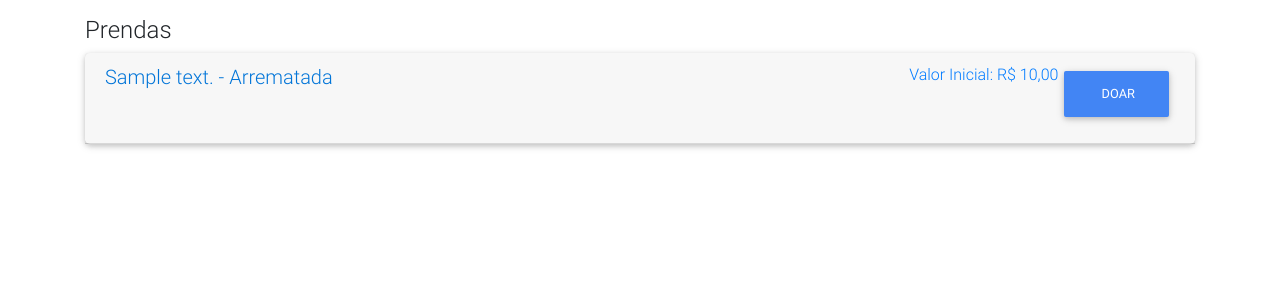
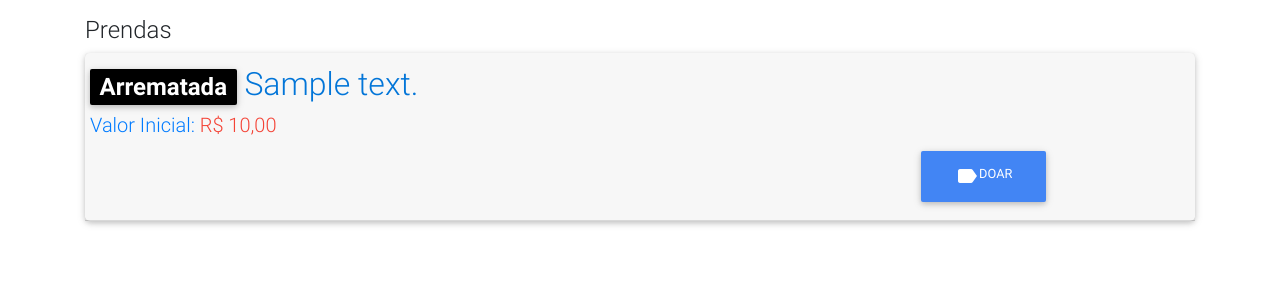
Before and after one commit to allanlucio/simple-public-sale, a Django app: page /gerenciar/evento/1 in a window 1280 px wide. Shown: the part 128-428 px from the top of the page. Run offline with Django 3.2, Linux system fonts and the light colour scheme; tables that the repository leaves empty hold one stand-in row (Sample ...); some libraries are stand-ins or nearby versions.

Commit message:
resolved #111

```diff
--- a/simple_public_sale/core/models.py
+++ b/simple_public_sale/core/models.py
@@ -95,6 +95,10 @@ class Prenda(models.Model):
             return movimentos.order_by('-valor').first().arrematador
 
         return None
+
+    def is_doada(self):
+        return Prenda.objects.filter(parent=self).count()
+
     def get_movimento_arremate(self):
         if self.arrematada:
 
@@ -196,4 +200,6 @@ def pre_save_prenda(sender,instance, **kwargs):
         raise ValidationError(
             "Esta prenda não possui nenhum lance.")
 
-    instance.movimento_set.first().send_to_stream()
+    if instance.movimento_set.all():
+
+        instance.movimento_set.first().send_to_stream()
--- a/simple_public_sale/core/urls.py
+++ b/simple_public_sale/core/urls.py
@@ -27,7 +27,8 @@ urlpatterns = [
     re_path('gerenciar/arrematadores/(?P<evento_id>[0-9]+)', list_gift_finishers, name='event-finishers'),
     re_path('gerenciar/desfazer/movimento/(?P<movimento_id>.+)', undo_arrematador_lance, name='undo-movement-prenda'),
     re_path('gerenciar/arrematar/prenda/(?P<prenda_id>[0-9]+)/(?P<evento_id>[0-9]+)', arrematar_prenda, name='arrematar-prenda'),
-    re_path('gerenciar/arrematar/prenda/desfazer/(?P<prenda_id>[0-9]+)/(?P<evento_id>[0-9]+)', undo_arrematar_prenda, name='desfaz-arrematar-prenda'),
+    re_path('gerenciar/prenda/desfazer/arremate/(?P<prenda_id>[0-9]+)/(?P<evento_id>[0-9]+)', undo_arrematar_prenda, name='desfaz-arrematar-prenda'),
+    re_path('gerenciar/prenda/desfazer/doacao/(?P<prenda_id>[0-9]+)/(?P<evento_id>[0-9]+)', undo_donation, name='undo-donation'),
     re_path('gerenciar/doar/prenda/(?P<prenda_id>[0-9]+)', donate_prenda,
             name='donate-prenda'),
 
--- a/simple_public_sale/core/views.py
+++ b/simple_public_sale/core/views.py
@@ -105,12 +105,22 @@ def undo_arrematar_prenda(request, prenda_id, evento_id):
 
     return redirect(reverse(viewname='manage-event', kwargs={'evento_id': evento_id}) + "?prenda=%s" % prenda_id)
 
+def undo_donation(request, prenda_id, evento_id):
+    prenda = Prenda.objects.get(parent=prenda_id, evento=evento_id)
+    parent = prenda.parent
+    prenda.delete()
+
+
+    return redirect(reverse(viewname='manage-event', kwargs={'evento_id': evento_id}) + "?prenda=%s" % parent.pk)
+
 def undo_arrematador_lance(request,movimento_id):
     movimento=Movimento.objects.get(pk=movimento_id)
     movimento.delete()
     prenda=movimento.prenda
     evento=prenda.evento
     return redirect(reverse(viewname='manage-event',kwargs={'evento_id':evento.pk})+"?prenda=%s"%prenda.pk)
+
+
 
 def donate_prenda(request,prenda_id):
     prenda=Prenda.objects.get(pk=prenda_id)
--- a/simple_public_sale/templates/manage_event.html
+++ b/simple_public_sale/templates/manage_event.html
@@ -17,23 +17,55 @@
             {% for prenda in evento.prenda_set.all %}
                     <div class="card">
                         <div class="card-header" role="tab" id="heading_{{ forloop.counter }}">
-                            <h5 class="mb-0 float-left">
+                        <div class="row">
+
+
+                        <div class="col-md-6">
+                            <div class="row text-primary">
                                 <a data-toggle="collapse" href="#id_prenda_{{ forloop.counter }}" role="button"
                                    aria-expanded="true"
                                    aria-controls="collapseOne">
-                                    {{ prenda.tipo_prenda.descricao }} - {% if prenda.arrematada == False %} Aberto {% else %} Arrematada {% endif %}
+                                     {% if prenda.arrematada == False %}  <h2><span class="badge green">Aberto </span></h2> {% else %} <h2>
+                                         <span class="badge black">Arrematada </span> {{ prenda.tipo_prenda.descricao }}</h2> {% endif %}
                                 </a>
-                            </h5>
+                            </div>
 
-                            <h6 class="float-right text-primary">
-                                Valor Inicial:
-                                <span class="monetary-value">{{ prenda.valor_inicial }}</span>
-                                {% if prenda.arrematada == True and prenda.parent == None %}
-                                    <a href="{% url 'donate-prenda' prenda_id=prenda.id %}" class="btn btn-primary float-right">
-                                        <i class="material-icons"></i>
-                                        Doar
-                                    </a>
-                                {% endif %} </h6>
+                        {% if prenda.parent %}
+                        <div class="row text-primary">
+                                <h2><span class="badge purple">Doada </span> <small>{{ prenda.parent.doador }}</small></h2>
+                        </div>
+                        {% endif %}
+                        <div class="row text-primary">
+                                <h5>Valor Inicial: <span class="red-text monetary-value">{{ prenda.valor_inicial }}</span></h5>
+                            </div>
+
+
+
+                        </div>
+                        <div class="col-md-6 offset-6">
+
+                            <div class="row offset-6">
+                                {% if prenda.arrematada == True %}
+                                    {% if prenda.is_doada %}
+                                            <a  href="{% url 'undo-donation' prenda_id=prenda.id evento_id=evento.pk %}" class="btn btn-warning float-right">
+                                            <i class="material-icons float-left">undo</i>
+                                            Desfazer Doação
+                                            </a>
+                                        {% else %}
+                                            <a  href="{% url 'donate-prenda' prenda_id=prenda.id %}" class="btn btn-primary float-right">
+                                            <i class="material-icons float-left">label</i>
+                                            Doar
+                                            </a>
+                                     {% endif %}
+
+                                {% endif %}
+                            </div>
+
+
+                        </div>
+
+                        </div>
+
                         </div>
 
 
```
